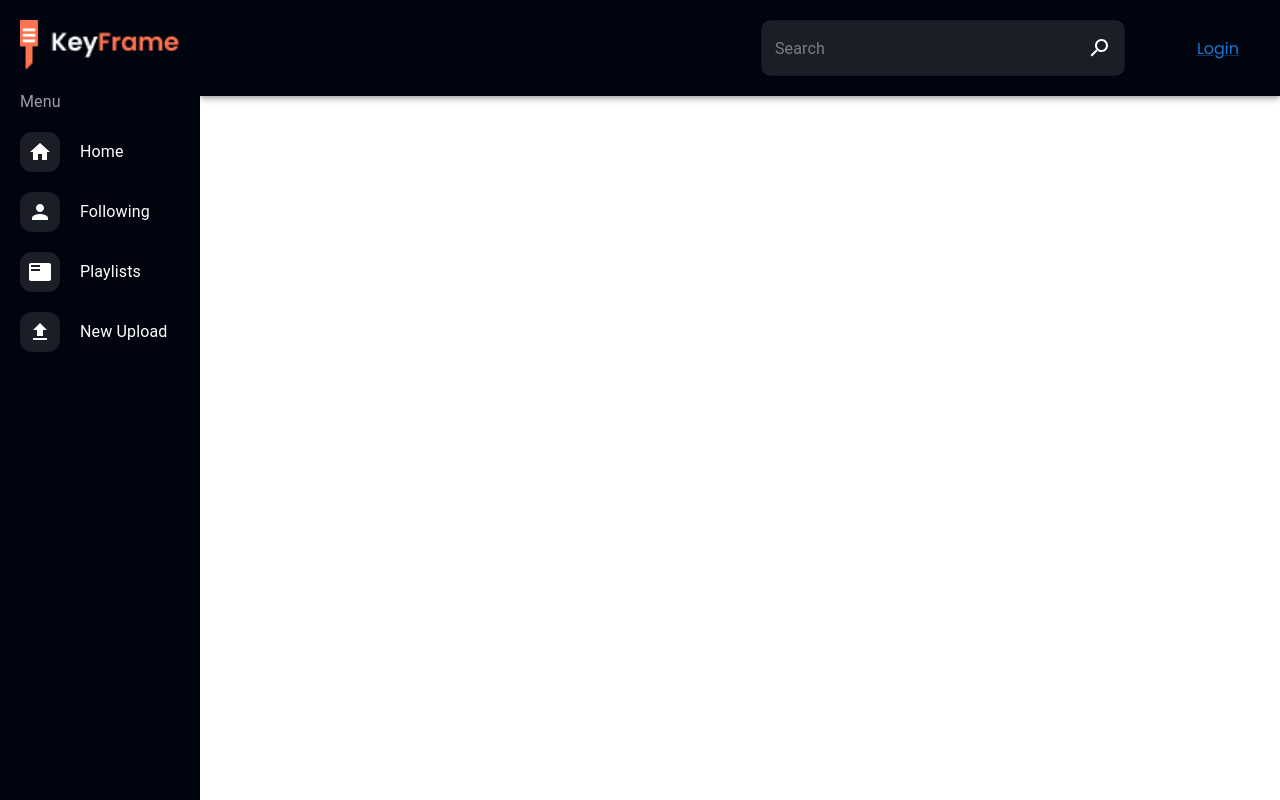
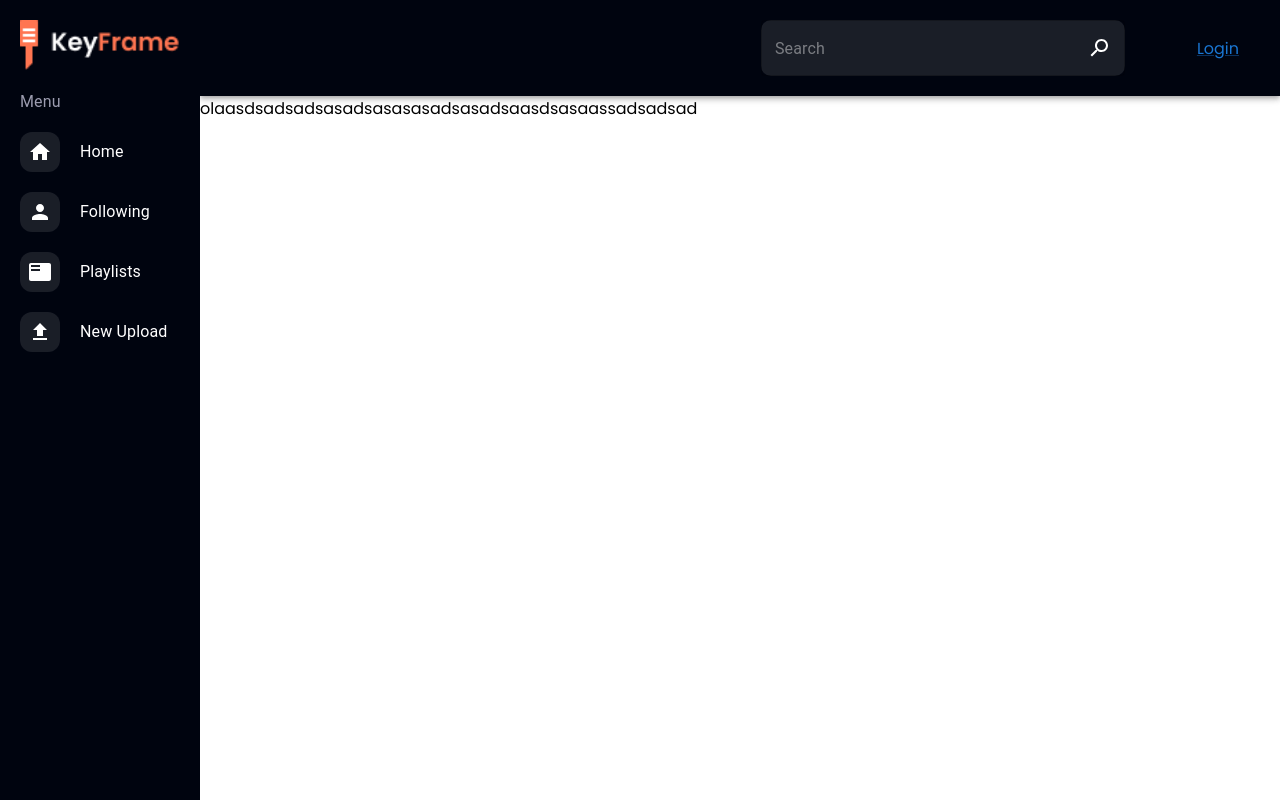
Before and after one commit to Faires12/video-web, a React (Create React App) app: page / in a window 1280 px wide. Built offline with nearby package versions, Linux system fonts and the light colour scheme; a web font is replaced by a local one.

Commit message:
correcao posicionamento e font family

```diff
--- a/src/App.tsx
+++ b/src/App.tsx
@@ -4,8 +4,8 @@ import Layout from './components/Layout';
 function App() {
   return (
     <Layout>
-      <div >
-          ola
+        <div >
+          olaasdsadsadsasadsasasasadsasadsaasdsasaassadsadsad
         </div>
     </Layout>
 
--- a/src/components/Header/index.tsx
+++ b/src/components/Header/index.tsx
@@ -1,9 +1,10 @@
-import React from 'react'
+import React, {useRef, useEffect} from 'react'
 import {
     AppBar,
     TextField,
     Link,
     IconButton,
+
   } from "@mui/material";
 import { Box } from "@mui/system";
 import SearchIcon from "@mui/icons-material/Search";
@@ -15,14 +16,17 @@ interface Props {
 }
 
 const Header = ({drawerWidth, setShowMobile} : Props) => {
+    const appBarRef = useRef<HTMLDivElement>(null)
     return(
         <AppBar
-        position="fixed"
+        position="sticky"
         sx={{
           width: { xs: "100%", lg: `calc(100% - ${drawerWidth}px)` },
           ml: { xs: "0", lg: `${drawerWidth}px` },
         }}
+        ref={appBarRef}
       >
+
         <Box
           sx={{
             background: "#00040F",
--- a/src/components/Layout/index.tsx
+++ b/src/components/Layout/index.tsx
@@ -1,17 +1,27 @@
-import React from 'react';
-import LeftPanel from '../LeftPanel';
+import { Box } from "@mui/system";
+import React, {useState} from "react";
+import LeftPanel from "../LeftPanel";
 
-interface Props{
-    children: React.ReactNode
+interface Props {
+  children: React.ReactNode;
 }
 
-const Layout = ({children}: Props) => {
-    return (
-        <>
-            <LeftPanel/>
-            {children}
-        </>
-    )
-}
+const Layout = ({ children }: Props) => {
+  const [drawerWidth, setDrawerWidth] = useState(200);
 
-export default Layout
+  return (
+    <>
+      <LeftPanel drawerWidth={drawerWidth}/>
+      <Box
+        sx={{
+          width: { xs: "100%", lg: `calc(100% - ${drawerWidth}px)` },
+          ml: { xs: "0", lg: `${drawerWidth}px` },
+        }}
+      >
+        {children}
+      </Box>
+    </>
+  );
+};
+
+export default Layout;
--- a/src/components/LeftPanel/index.tsx
+++ b/src/components/LeftPanel/index.tsx
@@ -23,6 +23,7 @@ const DrawerContent = () => {
         height: "100%",
         display: "flex",
         flexDirection: "column",
+        fontWeight: 'normal'
       }}
     >
       <Box component="img" src="/logo.png" sx={{ padding: "20px" }} />
@@ -64,13 +65,17 @@ const DrawerContent = () => {
   );
 };
 
-const LeftPanel = () => {
+interface Props{
+  drawerWidth: number
+}
+
+const LeftPanel = ({drawerWidth}: Props) => {
   const [showMobile, setShowMobile] = useState(false);
-  const drawerWidth = 200;
 
   return (
     <>
       <Header drawerWidth={drawerWidth} setShowMobile={setShowMobile}/>
+      <Box>
         <Drawer
           variant="temporary"
           anchor="left"
@@ -96,9 +101,13 @@ const LeftPanel = () => {
               display: { xs: "none", lg: "block" },
             },
           }}
+          ModalProps={{
+            keepMounted: true,
+          }}
         >
           <DrawerContent />
         </Drawer>
+      </Box>
     </>
   );
 };
--- a/src/index.css
+++ b/src/index.css
@@ -3,4 +3,6 @@
 *{
     box-sizing: border-box;
     font-family: 'Poppins';
+    padding: 0;
+    margin: 0;
 }
```
Lines whose indentation alone changed are shown as unchanged.
